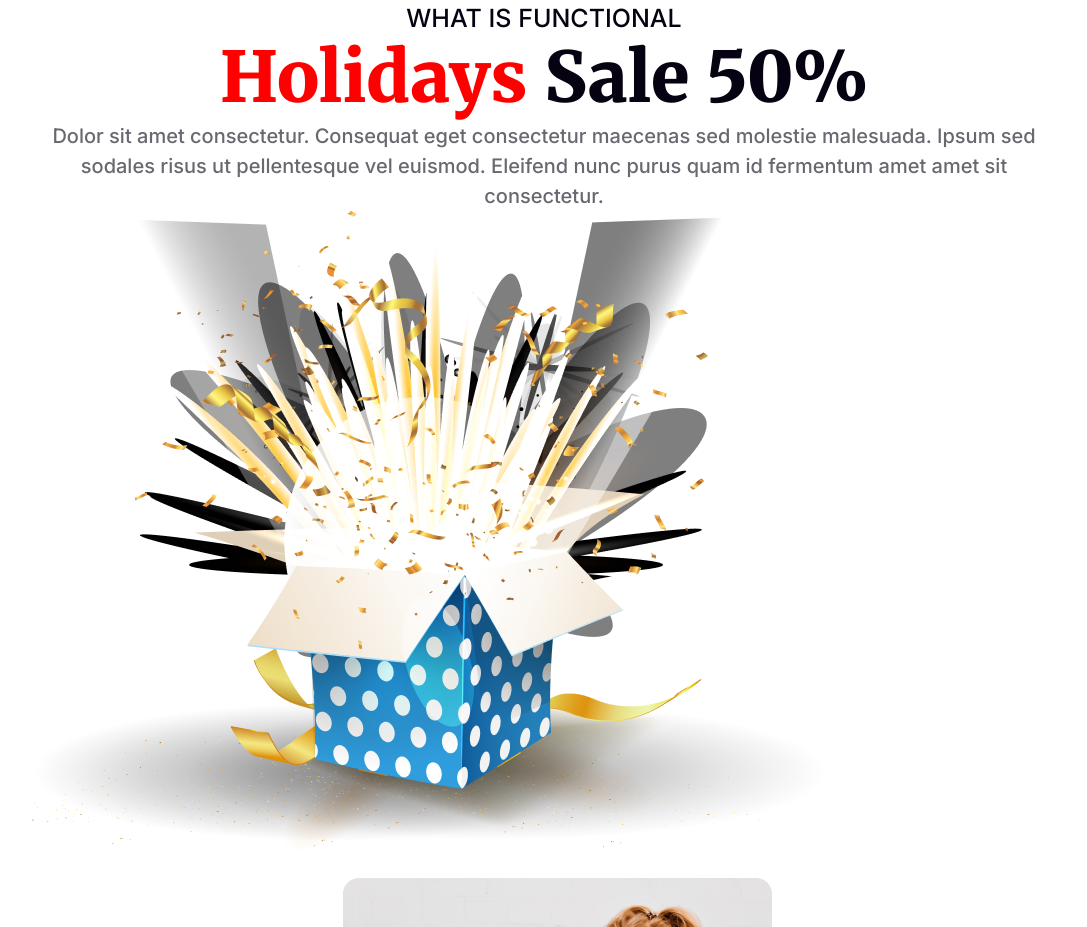
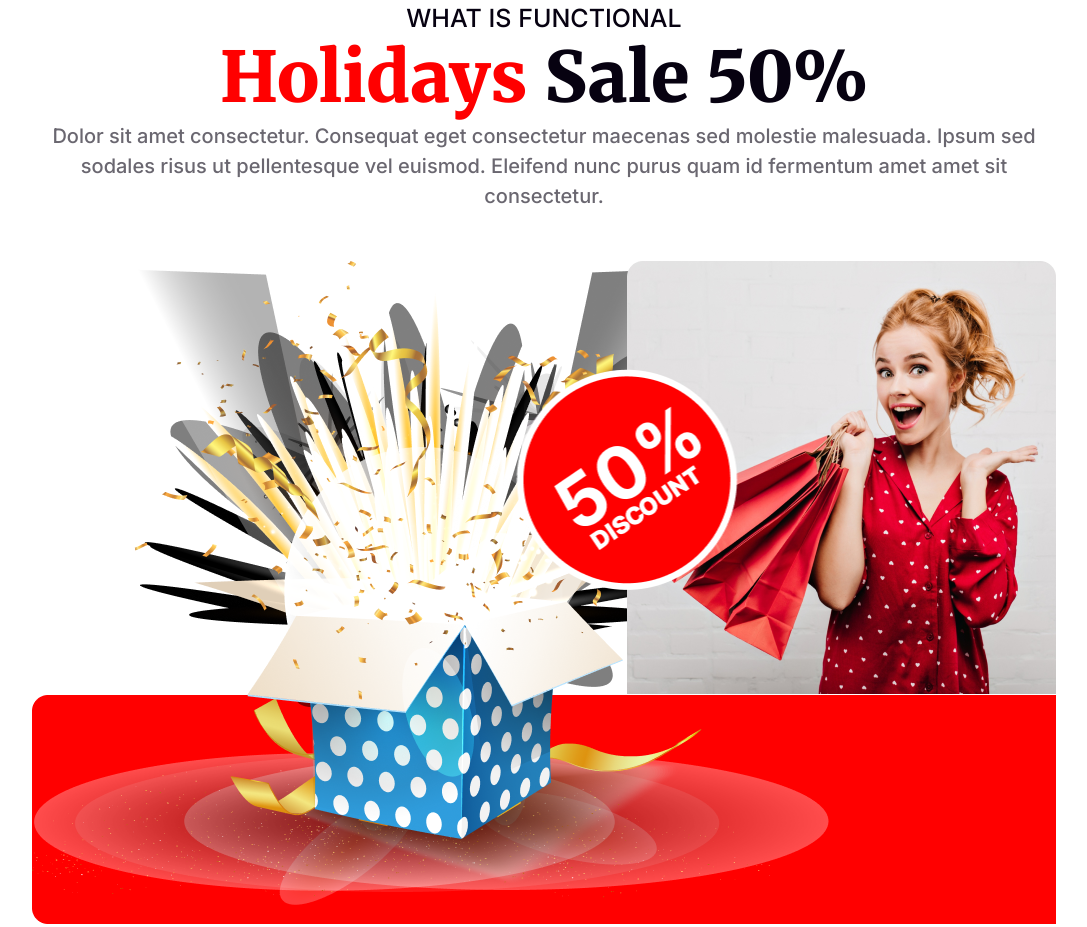
Before and after one commit to iamcharlie17/assignment-new-year, a plain HTML site: page index.html in a window 1280 px wide. Shown: the part 3477-4404 px from the top of the page, without its empty margins (96-1183 px from the left). Drawn offline with Linux system fonts and the light colour scheme.

Commit message:
overlay done

```diff
--- a/index.html
+++ b/index.html
@@ -101,8 +101,10 @@
         </div>
         <div class="holiday-images">
           <img src="resources/Group 75.png" alt="">
-          <img src="resources/Group 44.png" alt="">
-          <img src="resources/Rectangle 1.png" alt="">
+          <div class="overlay">
+            <img class="overlay-image" src="resources/Group 44.png" alt="">
+            <img  src="resources/Rectangle 1.png" alt="">
+          </div>
         </div>
 
       </section>
--- a/styles/style.css
+++ b/styles/style.css
@@ -261,7 +261,28 @@
   line-height: 30px;
 }
 .holiday-images {
-  mix-blend-mode: multiply;
+  background-image: url('../resources/Rectangle\ 2.png');
+  background-repeat: no-repeat;
+  background-position: bottom left;
+  margin: 50px 0;
+  display: flex;
+  width: 100%;
+  height: 100%;
+  position: relative;
+}
+.overlay{
+  position: relative;
+  display: inline-block;
+  position: absolute;
+  top: 0;
+  right: 0;
+}
+.overlay-image{
+  position: absolute;
+  top: 50%;
+  left: 0%;
+  transform: translate(-50%, -50%);
+  z-index: 1;
 }
 
 /* porfolio section styles */
```
